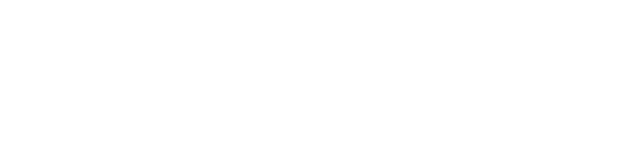
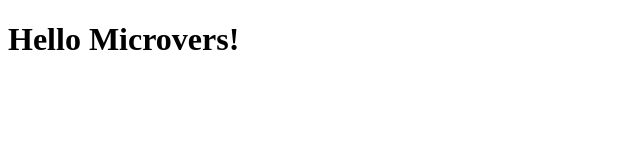
Before and after one commit to Xghayor/Hello-Microvers, a website: page index.html in a window 1280 px wide. Shown: the whole page, without its empty margins (0-640 px from the left). Drawn offline with Linux system fonts and the light colour scheme.

Commit message:
Add a heading in Homepage

```diff
--- a/index.html
+++ b/index.html
@@ -8,6 +8,6 @@
     <title>Hello World</title>
 </head>
 <body>
-
+    <h1 class="heading">Hello Microvers!</h1>
 </body>
 </html>
```
